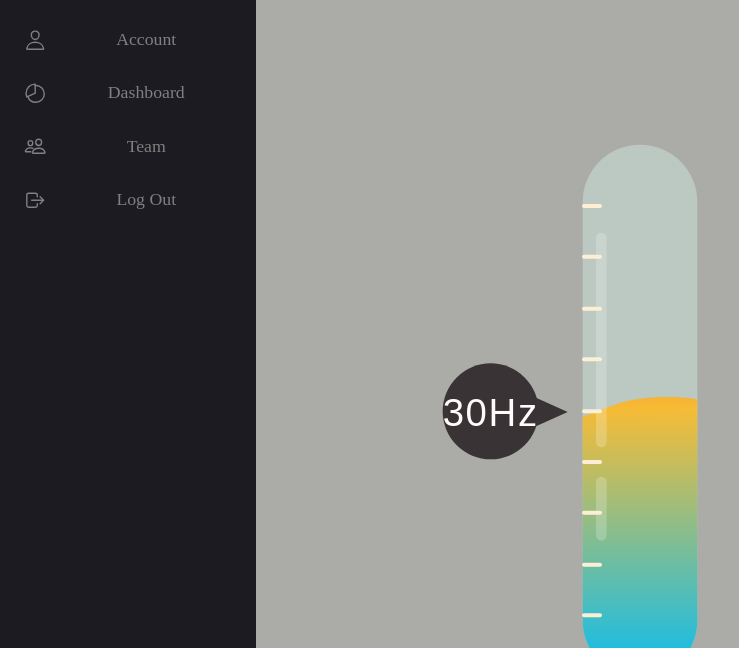
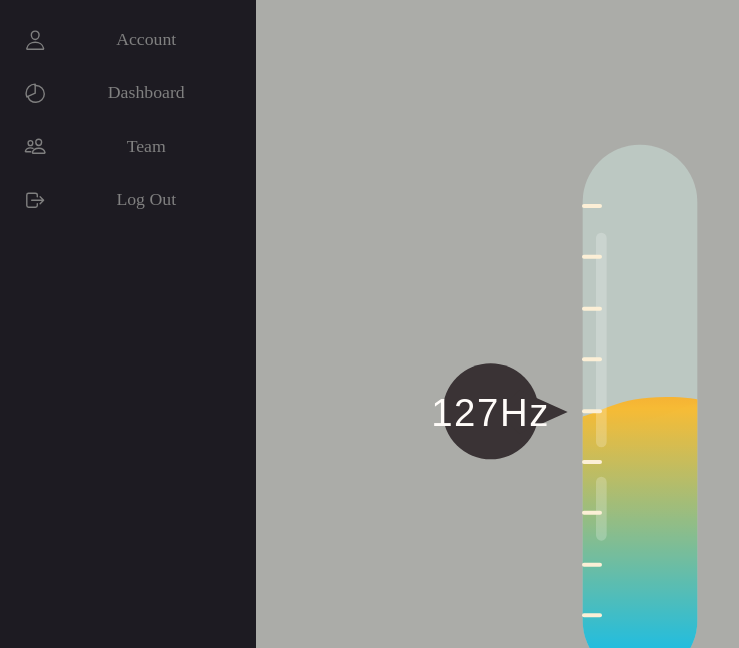
Before and after one commit to lambsauce700/SeniorProject, a website: page home.html in a window 1280 px wide. Shown: the part 152-800 px from the top of the page, without its empty margins (0-739 px from the left). Drawn offline with nearby package versions, Linux system fonts and the light colour scheme; a web font is replaced by a local one.

Commit message:
change range of liquidId
change to [0,255] integer

```diff
--- a/home.html
+++ b/home.html
@@ -208,7 +208,7 @@
             dragTip = select('.dragTip'),
             minDragY = -380,
             liquidId = 0,
-            step = Math.abs(minDragY / 60),//you can adjust maximum speed value here
+            step = Math.abs(minDragY / 255),//you can adjust maximum speed value here
             snap = Math.abs(minDragY / 10),
             followerVY = 0
 
@@ -250,7 +250,7 @@
         function onUpdate() {
             // liquidId = Math.abs(Math.round(dragger._gsTransform.y / step));      integer value
 
-            liquidId = Math.abs((dragger._gsTransform.y / step).toFixed(2)) // this is your speed
+            liquidId = Math.abs(Math.round(dragger._gsTransform.y / step)); // this is your speed
             label.textContent = liquidId + 'Hz';
             TweenMax.to(liquid, 1.3, {
                 y: dragger._gsTransform.y * 1.12,
```
